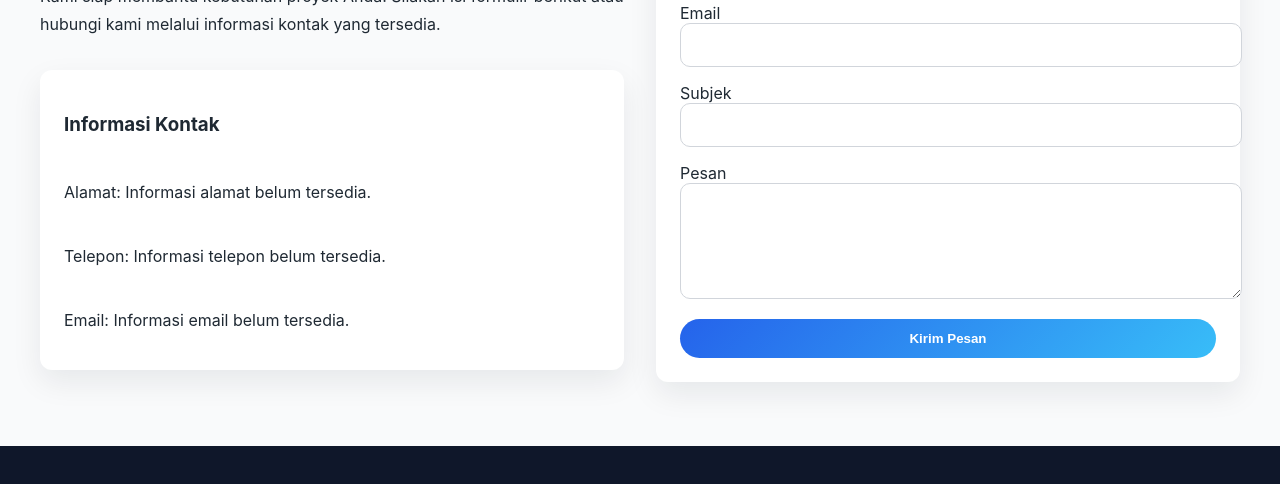
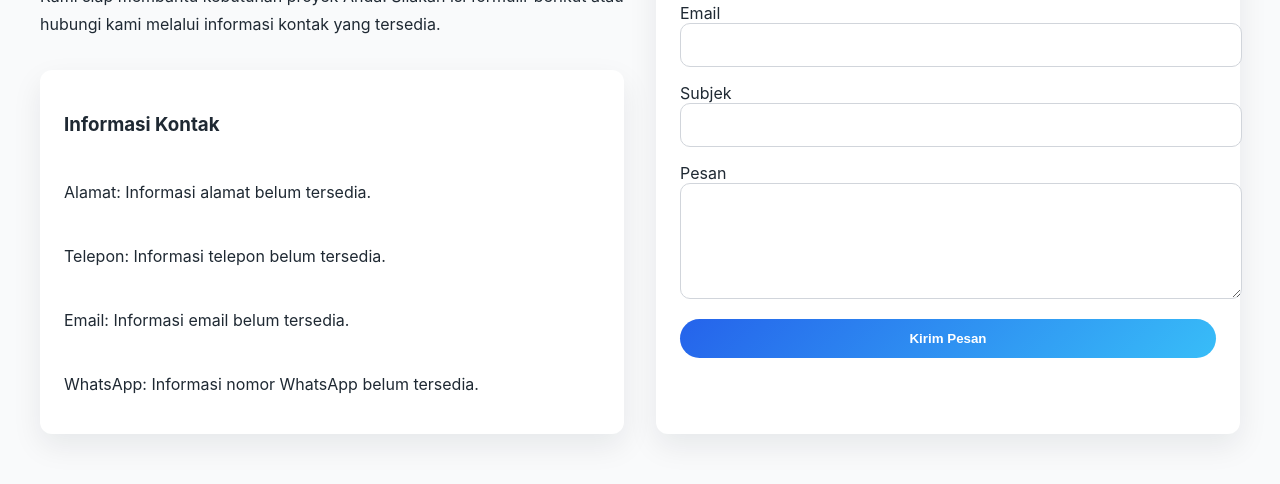
Before and after one commit to deevseek/company-profile-jaya-kencana, a React (Vite) app in the folder client/: page /contact in a window 1280 px wide. Shown: the part 242-726 px from the top of the page. Built offline with nearby package versions, Linux system fonts and the light colour scheme; no server answers.

Commit message:
feat: add whatsapp contact shortcut

```diff
--- a/client/src/pages/Contact.jsx
+++ b/client/src/pages/Contact.jsx
@@ -1,11 +1,25 @@
 import { useEffect, useState } from 'react';
 import axios from 'axios';
+
+const buildWhatsAppLink = (rawPhone) => {
+  if (!rawPhone) {
+    return null;
+  }
+
+  const digitsOnly = rawPhone.replace(/\D/g, '');
+  if (!digitsOnly) {
+    return null;
+  }
+
+  return `https://wa.me/${digitsOnly}`;
+};
 
 const Contact = () => {
   const [form, setForm] = useState({ name: '', email: '', subject: '', message: '' });
   const [status, setStatus] = useState(null);
   const [loading, setLoading] = useState(false);
   const [profile, setProfile] = useState(null);
+  const whatsappLink = buildWhatsAppLink(profile?.phone);
 
   useEffect(() => {
     let isMounted = true;
@@ -64,6 +78,19 @@ const Contact = () => {
             <p>Alamat: {profile?.address || 'Informasi alamat belum tersedia.'}</p>
             <p>Telepon: {profile?.phone || 'Informasi telepon belum tersedia.'}</p>
             <p>Email: {profile?.email || 'Informasi email belum tersedia.'}</p>
+            {whatsappLink ? (
+              <a
+                href={whatsappLink}
+                target="_blank"
+                rel="noopener noreferrer"
+                className="primary-button"
+                style={{ display: 'inline-block', marginTop: '1rem' }}
+              >
+                Hubungi via WhatsApp
+              </a>
+            ) : (
+              <p>WhatsApp: Informasi nomor WhatsApp belum tersedia.</p>
+            )}
           </div>
         </div>
 
```
